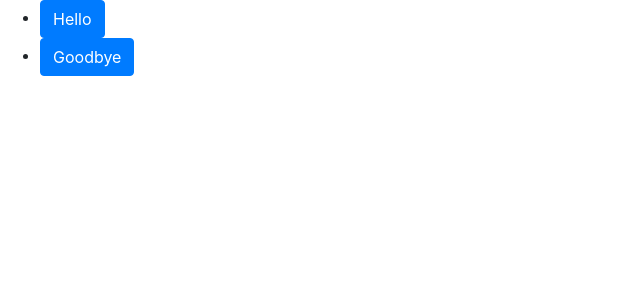
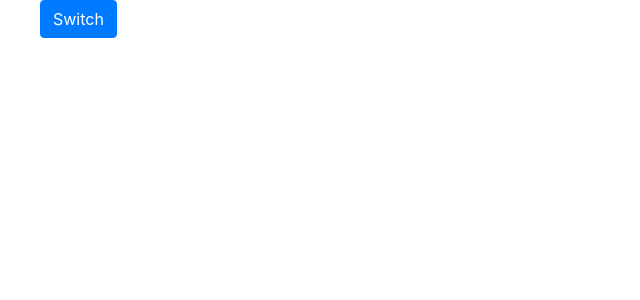
Before and after one commit to charlieetran/hello-world, a React (Create React App) app: page / in a window 1280 px wide. Shown: the top 300 px of the page, without its empty margins (0-640 px from the left). Built offline with nearby package versions, Linux system fonts and the light colour scheme.

Commit message:
Converted 'button href' to 'button onClick'.

```diff
--- a/src/App.js
+++ b/src/App.js
@@ -1,26 +1,21 @@
-import logo from './logo.svg';
 import './App.css';
 import {
-  BrowserRouter as Router,
+  Router,
   Switch,
   Route,
   Link
 } from "react-router-dom";
 import Button from 'react-bootstrap/Button';
+import history from './history';
 
 
 export default function App() {
   return (
-    <Router>
+    <Router history={history}>
       <div>
         <nav>
           <ul>
-            <li>
-              <Button href="/hello">Hello</Button>
-            </li>
-            <li>
-              <Button href="/goodbye">Goodbye</Button>
-            </li>
+              <Button onClick={onButtonClick}>Switch</Button>
           </ul>
         </nav>
 
@@ -40,9 +35,16 @@ export default function App() {
 }
 
 function Hello() {
-  return <h2> Hello, World!</h2>;
+  return <h2>Hello, World!</h2>;
 }
 
 function Goodbye() {
-  return <h2> Goodbye!</h2>;
+  return <h2>Goodbye!</h2>;
 }
+
+function onButtonClick() {
+  if(history.location.pathname === "/hello"){
+    return history.push('/goodbye');
+  }
+    return history.push('/hello');
+}
```
